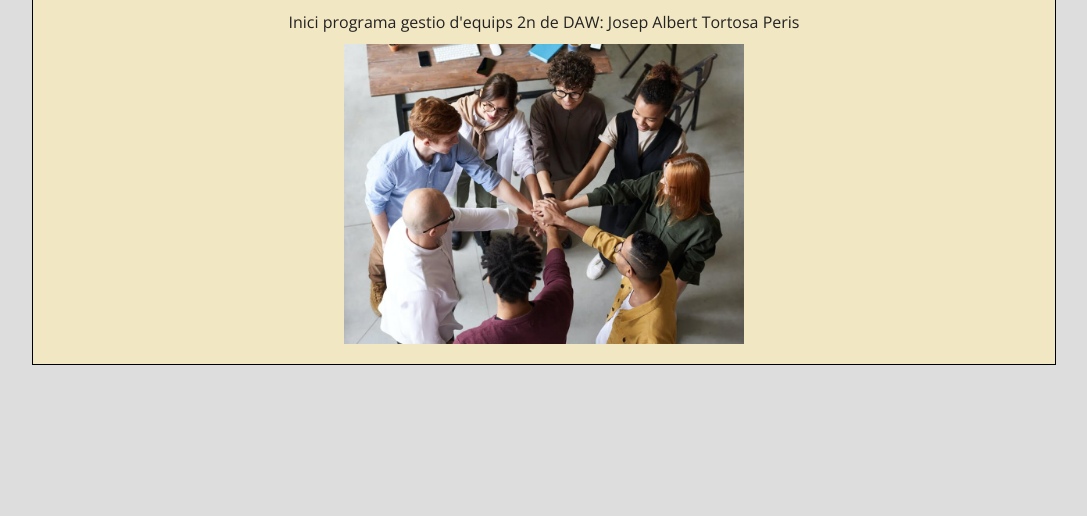
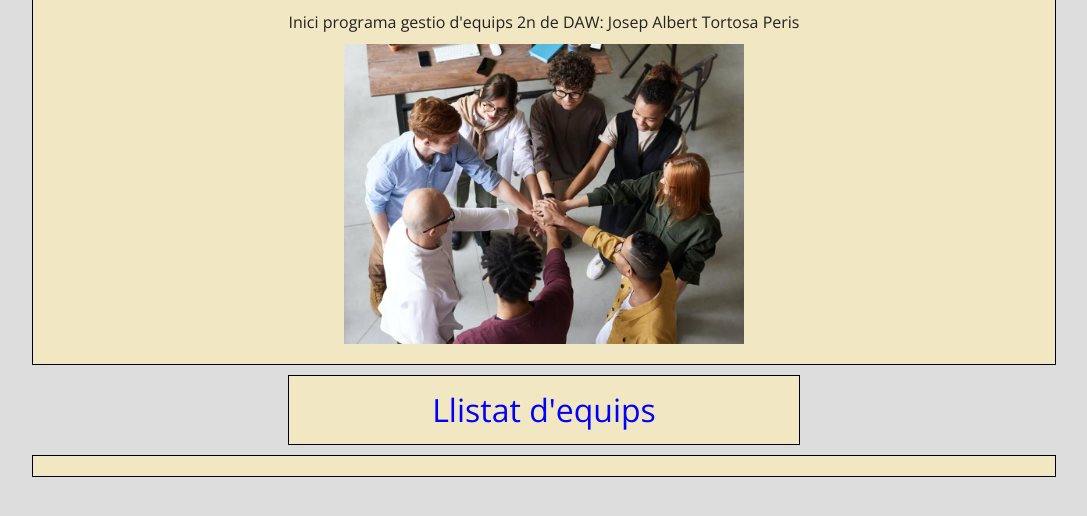
Before and after one commit to Faristol/projecteJosep, a Symfony app: template templates/inici/index.html.twig in a window 1280 px wide. Shown: the part 229-745 px from the top of the page, without its empty margins (96-1183 px from the left). Run offline with Twig, Linux system fonts and the light colour scheme; the template is opened without the code that fills it, so the values that code supplies are empty; some libraries are stand-ins or nearby versions.

Commit message:
Commit Serveis Josep v3.0

```diff
--- a/config/services.yaml
+++ b/config/services.yaml
@@ -6,10 +6,14 @@
 parameters:
 
 services:
+    App\Service\ServeiDadesEquips:
     # default configuration for services in *this* file
     _defaults:
         autowire: true      # Automatically injects dependencies in your services.
-        autoconfigure: true # Automatically registers your services as commands, event subscribers, etc.
+        autoconfigure: true
+        bind:
+            $dadesEquips: '@App\Service\ServeiDadesEquips'
+         # Automatically registers your services as commands, event subscribers, etc.
 
     # makes classes in src/ available to be used as services
     # this creates a service per class whose id is the fully-qualified class name
--- a/public/estils/estilsInici.css
+++ b/public/estils/estilsInici.css
@@ -24,3 +24,28 @@ h1#titolInici {
     width: 400px;
     margin: 10px;
    }
+   .llistat{
+    width: 40%;
+    color: blue;
+    font-size: xx-large;
+   }
+   .llistatBaix{
+    width: 80%;
+    display: grid;
+    grid-template-columns: 20%;
+    row-gap: 10px;
+    justify-content: center;
+   }
+.llistat, .llistatBaix{
+    border: solid black 1px;
+    margin: 10px auto;
+    text-align:center;
+    padding:10px;
+    background-color:#f2e7c3;
+}
+.llistatBaix>a{
+    border: 1px solid black;
+    color: green;
+    padding: 10px;
+    background-color:#f2e7c3;
+}
--- a/templates/inici/index.html.twig
+++ b/templates/inici/index.html.twig
@@ -1,13 +1,20 @@
 {% extends 'base.html.twig' %}
-{% block title %}Pàgina principal{% endblock %}
+{% block title %}Pàgina principal
+{% endblock %}
 {% block stylesheets %}
 
-          <link rel="stylesheet" href="{{ asset('estils/estilsInici.css') }}" />
+	<link rel="stylesheet" href="{{ asset('estils/estilsInici.css') }}"/>
 {% endblock %}
 
 {% block body %}
-<h1 id="titolInici">Projecte Symfony Equips 2n DAW</h1>
-<p id="paragrafInici">Inici programa gestio d'equips 2n de DAW: Josep Albert Tortosa Peris <br>
-<img class="imatgeInici" src="{{ asset('Impact/assets/img/about-2.jpg') }}" onclick="window.location='{{ path('dades_equip', {'codi': 1}) }}'">
-
+	<h1 id="titolInici">Projecte Symfony Equips 2n DAW</h1>
+	<p id="paragrafInici">Inici programa gestio d'equips 2n de DAW: Josep Albert Tortosa Peris
+		<br>
+		<img class="imatgeInici" src="{{ asset('Impact/assets/img/about-2.jpg') }}" onclick="window.location='{{ path('dades_equip', {'codi': 1}) }}'"></p>
+	<div class="llistat">Llistat d'equips</div>
+	<div class="llistatBaix">
+	{% for equip in equips %}
+	     <a href="{{ path('dades_equip', {'codi': equip.codi}) }}">{{ equip.nom }}</a>
+    {% endfor %}
+	</div>
 {% endblock %}
```
Also changed, not shown: src/Controller/EquipsController.php (+8 -36 lines), src/Controller/IniciController.php (+8 -1 lines), src/Service/ServeiDadesEquips.php (added, +47 -0 lines), templates/equips/index.html.twig (+18 -11 lines), public/Impact/assets/img/NTd1QV.jpg (added), public/Impact/assets/img/abstract-Picasso-wallpaper-mural.webp (added), public/imatges/imatge_1.jpeg (added), public/imatges/imatge_2.jpeg (added), public/imatges/imatge_3.jpeg (added), public/imatges/imatge_4.jpeg (added).
